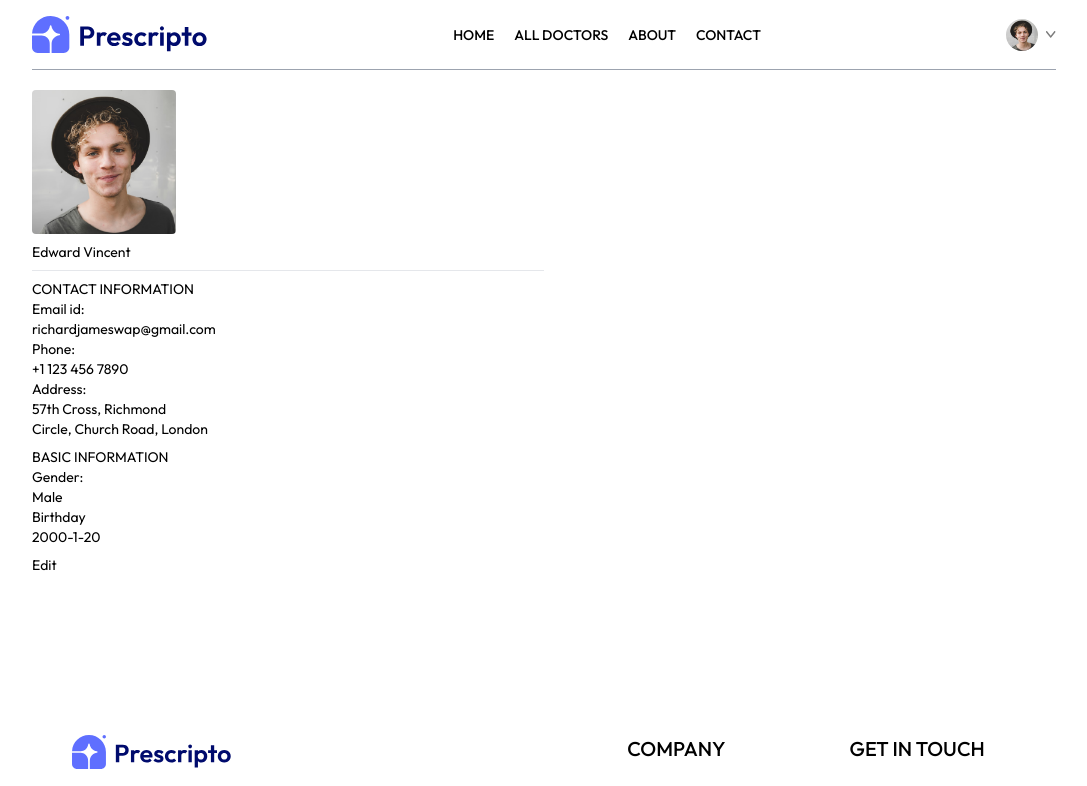
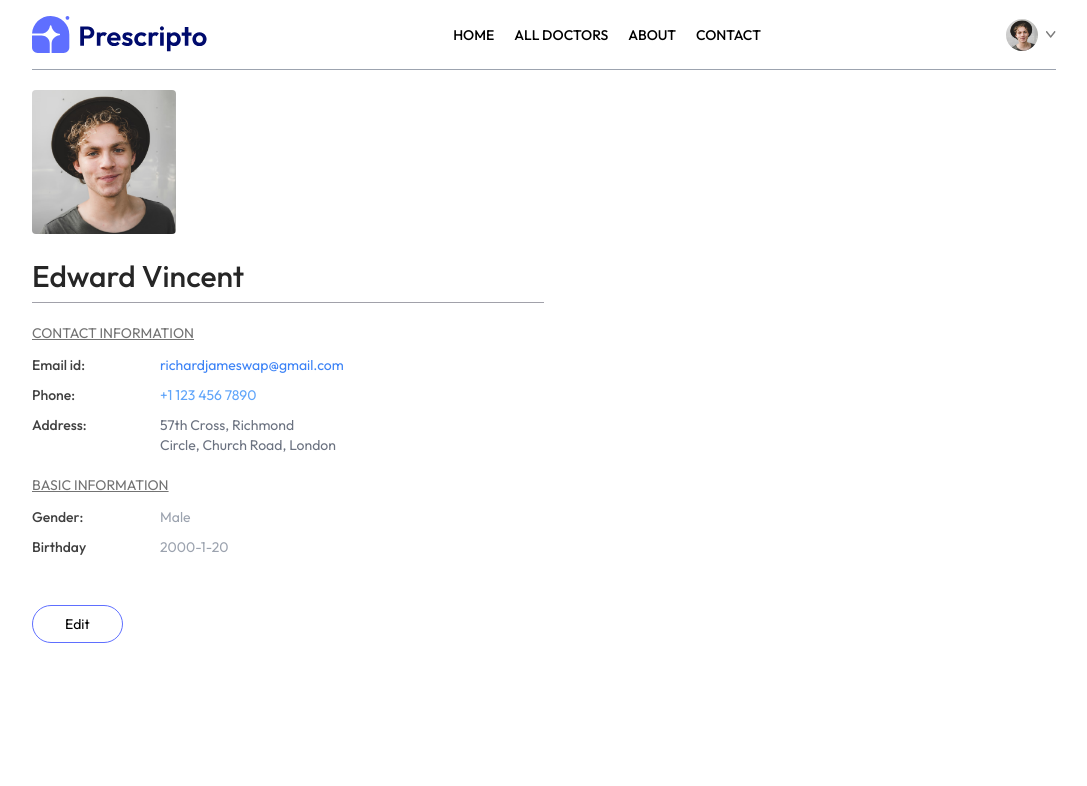
Before and after one commit to Sanket01-debug/Prescripto, a React (Vite) app in the folder frontend/: page /my-profile in a window 1280 px wide. Shown: the top 786 px of the page, without its empty margins (96-1183 px from the left). Built offline with nearby package versions, Linux system fonts and the light colour scheme.

Commit message:
Improve Navbar, Doctors & Profile UI

```diff
--- a/frontend/src/components/Navbar.jsx
+++ b/frontend/src/components/Navbar.jsx
@@ -48,6 +48,22 @@
             Create account
           </button>
         )}
+        <img onClick={()=>setshowMenu(true)} className='w-6 md:hidden'src={assets.menu_icon} alt="" />
+
+        {/* ------ Mobile Menu ----- */}
+        <div className={` ${showMenu? 'fixed w-full' : 'h-0 w-0' } md:hidden right-0 top-0 bottom-0 z-20 overflow-hidden bg-white transition-all`}>
+          <div className="flex items-center justify-between px-5 py-6">
+            <img className="w-36" src={assets.logo} alt="" />
+            <img className='w-7'onClick={()=>setshowMenu(false)} src={assets.cross_icon} alt="" />
+          </div>
+          <ul className="flex flex-col items-center gap-2 mt-5 px-5 text-lg font-medium" >
+            <NavLink onClick={()=>setshowMenu(false)} to='/'><p className='px-4 py-2 rounded inline-block'>HOME</p></NavLink>
+            <NavLink onClick={()=>setshowMenu(false)} to='/doctors'><p className='px-4 py-2 rounded inline-block'>ALL DOCTORS</p></NavLink>
+            <NavLink onClick={()=>setshowMenu(false)} to='/about'><p className='px-4 py-2 rounded inline-block'>ABOUT</p></NavLink>
+            <NavLink onClick={()=>setshowMenu(false)} to='/contact'><p className='px-4 py-2 rounded inline-block'>CONTACT</p></NavLink>
+          </ul>
+        </div>
+
       </div>
     </div>
   );
--- a/frontend/src/index.css
+++ b/frontend/src/index.css
@@ -14,3 +14,9 @@
 ::-webkit-scrollbar{
     @apply hidden
 }
+
+@media (max-width:740px){
+    .active p{
+        @apply text-white bg-primary
+    }
+}
--- a/frontend/src/pages/Doctors.jsx
+++ b/frontend/src/pages/Doctors.jsx
@@ -5,7 +5,8 @@
 const Doctors = () => {
 
   const { speciality } = useParams()
-  const[filterDoc, setFilterDoc] = useState([])
+  const [filterDoc, setFilterDoc] = useState([])
+  const [showFilter, setShowFilter] = useState(false)
   const navigate = useNavigate()
 
   const { doctors } = useContext(AppContext)
@@ -26,7 +27,8 @@
     <div>
       <p className='text-gray-600'>Browse through the doctors specialist.</p>
       <div className='flex flex-col sm:flex-row items-start gap-5 mt-5'>
-        <div className='flex flex-col gap-4 text-sm text-gray-600'>
+        <button className={`py-1 px-3 border rounded text-sm transition-all sm:hidden ${showFilter ? 'bg-primary text-white': ''}`} onClick={()=>setShowFilter(prev => !prev)}>Filters</button>
+        <div className={`flex-col gap-4 text-sm text-gray-600 ${showFilter ? 'flex' : 'hidden sm:flex'}`}>
           <p onClick={()=> speciality === 'General physician'? navigate('/doctors'): navigate('/doctors/General physician')} className={`w-[94w] sm:w-auto pl-3 py-1.5 pr-16 border border-gray-300 rounded transition-all cursor-pointer`}>General physician</p>
           <p onClick={()=> speciality === 'Gynecologist'? navigate('/doctors'): navigate('/doctors/Gynecologist')} className={`w-[94w] sm:w-auto pl-3 py-1.5 pr-16 border border-gray-300 rounded transition-all cursor-pointer`}>Gynecologist</p>
           <p onClick={()=> speciality === 'Dermatologist'? navigate('/doctors'): navigate('/doctors/Dermatologist')} className={`w-[94w] sm:w-auto pl-3 py-1.5 pr-16 border border-gray-300 rounded transition-all cursor-pointer`}>Dermatologist</p>
--- a/frontend/src/pages/MyAppointments.jsx
+++ b/frontend/src/pages/MyAppointments.jsx
@@ -1,9 +1,34 @@
-import React from 'react'
+import React, { useContext } from 'react'
+import {AppContext} from '../context/AppContext'
 
 const MyAppointments = () => {
+
+  const { doctors } = useContext(AppContext)
   return (
     <div>
-
+      <p className='pb-3 mt-12 font-medium text-zinc-700 border-b'>My Appointments</p>
+      <div>
+        {doctors.slice(0, 3).map((item, index)=>(
+          <div className='grid grid-cols-[1fr_2fr] gap-4 sm:flex sm:gap-6 py-2 border-b' key={index}>
+            <div>
+              <img className='w-32 bg-indigo-50' src={item.image} alt="" />
+            </div>
+            <div className='flex-1 text-sm text-zinc-600'>
+              <p className='text-neutral-800 font-semibold'>{item.name}</p>
+              <p>{item.speciality}</p>
+              <p className='text-zinc-700 font-medium mt-1'>Address:</p>
+              <p className='text-xs'>{item.address.line1}</p>
+              <p className='text-xs'>{item.address.line2}</p>
+              <p className='text-xs mt-1'><span className='text-sm text-neutral-700 font-medium'>Date & Time:</span> 25, July, 2024 | 8:30 PM</p>
+            </div>
+            <div></div>
+            <div className='flex flex-col gap-2 justify-end'>
+              <button className='text-sm text-stone-500 text-center sm:min-w-48 py-2 border rounded hover:bg-primary hover:text-white transition-all duration-300'>Pay Online</button>
+              <button className='text-sm text-stone-500 text-center sm:min-w-48 py-2 border rounded hover:bg-red-600 hover:text-white transition-all duration-300'>Cancel appointment</button>
+            </div>
+          </div>
+        ))}
+      </div>
     </div>
   )
 }
--- a/frontend/src/pages/MyProfile.jsx
+++ b/frontend/src/pages/MyProfile.jsx
@@ -24,31 +24,31 @@
       <img className='w-36 rounded' src={userData.image} alt="" />
       {
         isEdit
-          ? <input type="text" value={userData.name} onChange={e => setUserData(prev => ({ ...prev, name: e.target.value }))} />
-          : <p>{userData.name}</p>
+          ? <input className='bg-gray-50 text-3xl font-medium max-w-60 mt-4' type="text" value={userData.name} onChange={e => setUserData(prev => ({ ...prev, name: e.target.value }))} />
+          : <p className='font-medium text-3xl text-neutral-800 mt-4'>{userData.name}</p>
       }
 
-      <hr />
+      <hr className='bg-zinc-400 h-[1px] border-none' />
       <div>
-        <p>CONTACT INFORMATION</p>
-        <div>
-          <p>Email id:</p>
-          <p>{userData.email}</p>
-          <p>Phone:</p>
+        <p className='text-neutral-500 underline mt-3'>CONTACT INFORMATION</p>
+        <div className='grid grid-cols-[1fr_3fr] gap-y-2.5 mt-3 text-neutral-700'>
+          <p className='font-medium'>Email id:</p>
+          <p className='text-blue-500'>{userData.email}</p>
+          <p className='font-medium'>Phone:</p>
           {
             isEdit
-              ? <input type="text" value={userData.phone} onChange={e => setUserData(prev => ({ ...prev, phone: e.target.value }))} />
-              : <p>{userData.phone}</p>
+              ? <input className='bg-gray-100 max-w-52' type="text" value={userData.phone} onChange={e => setUserData(prev => ({ ...prev, phone: e.target.value }))} />
+              : <p className='text-blue-400'>{userData.phone}</p>
           }
-          <p>Address:</p>
+          <p className='font-medium'>Address:</p>
           {
             isEdit
               ? <p>
-                <input onChange={(e) => setUserData(prev => ({ ...prev, address: { ...prev.address, line1: e.target.value } }))} value={userData.address.line1} type="text" />
+                <input className='bg-gray-50' onChange={(e) => setUserData(prev => ({ ...prev, address: { ...prev.address, line1: e.target.value } }))} value={userData.address.line1} type="text" />
                 <br />
-                <input onChange={(e) => setUserData(prev => ({ ...prev, address: { ...prev.address, line2: e.target.value } }))} value={userData.address.line2} type="text" />
+                <input className='bg-gray-50' onChange={(e) => setUserData(prev => ({ ...prev, address: { ...prev.address, line2: e.target.value } }))} value={userData.address.line2} type="text" />
               </p>
-              : <p>
+              : <p className='text-gray-500'>
                 {userData.address.line1}
                 <br />
                 {userData.address.line2}
@@ -58,31 +58,31 @@
       </div>
 
       <div>
-        <p>BASIC INFORMATION</p>
-        <div>
-          <p>Gender:</p>
+        <p className='text-neutral-500 underline mt-3'>BASIC INFORMATION</p>
+        <div className='grid grid-cols-[1fr_3fr] gap-y-2.5 mt-3 text-neutral-700'>
+          <p className='font-medium'>Gender:</p>
           {
             isEdit
-              ? <select onChange={(e) => setUserData(prev => ({ ...prev, gender: e.target.value }))} value={userData.gender}>
+              ? <select className='max-w-20 bg-gray-100' onChange={(e) => setUserData(prev => ({ ...prev, gender: e.target.value }))} value={userData.gender}>
                 <option value="Male">Male</option>
                 <option value="Female">Female</option>
               </select>
-              : <p>{userData.gender}</p>
+              : <p className='text-gray-400'>{userData.gender}</p>
           }
-          <p>Birthday</p>
+          <p className='font-medium'>Birthday</p>
           {
             isEdit
-            ? <input type="date" onChange={(e) => setUserData(prev => ({ ...prev, dob: e.target.value }))} value={userData.dob} />
-            : <p>{userData.dob}</p>
+            ? <input className='max-w-28 bg-gray-100' type="date" onChange={(e) => setUserData(prev => ({ ...prev, dob: e.target.value }))} value={userData.dob} />
+            : <p className='text-gray-400'>{userData.dob}</p>
           }
         </div>
       </div>
 
-      <div>
+      <div className='mt-10'>
         {
           isEdit
-          ? <button onClick={()=>setIsEdit(false)}>Save information</button>
-          : <button onClick={()=>setIsEdit(true)}>Edit</button>
+          ? <button className='border border-primary px-8 py-2 rounded-full hover:bg-primary hover:text-white transition-all' onClick={()=>setIsEdit(false)}>Save information</button>
+          : <button className='border border-primary px-8 py-2 rounded-full hover:bg-primary hover:text-white transition-all' onClick={()=>setIsEdit(true)}>Edit</button>
         }
       </div>
     </div>
```
